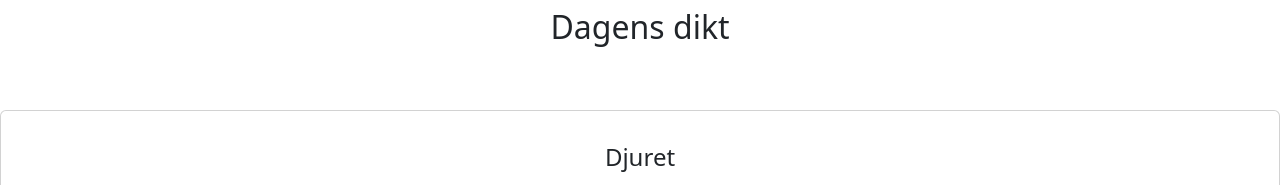
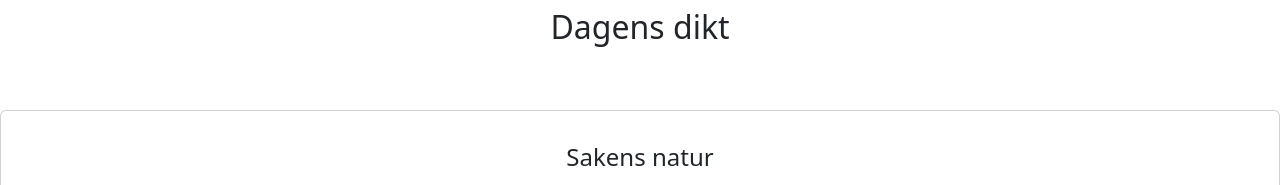
Before and after one commit to dagensdikt/dagensdikt.github.io, a plain HTML site: page index.html in a window 1280 px wide. Shown: the top 185 px of the page. Drawn offline with nearby package versions, Linux system fonts and the light colour scheme.

Commit message:
change title

```diff
--- a/index.html
+++ b/index.html
@@ -16,7 +16,7 @@
     <div class="row align-items-center justify-content-center dikter mb-2">
       <div class="card mt-5">
         <div class="card-body">
-          <h4 class="card-title text-center mb-3 mt-3">Djuret</h4>
+          <h4 class="card-title text-center mb-3 mt-3">Sakens natur</h4>
           <figure class="text-center">
             <blockquote class="blockquote">
               <p class="mb-0">Min hjärna har flugit iväg från min kropp.</p>
```
